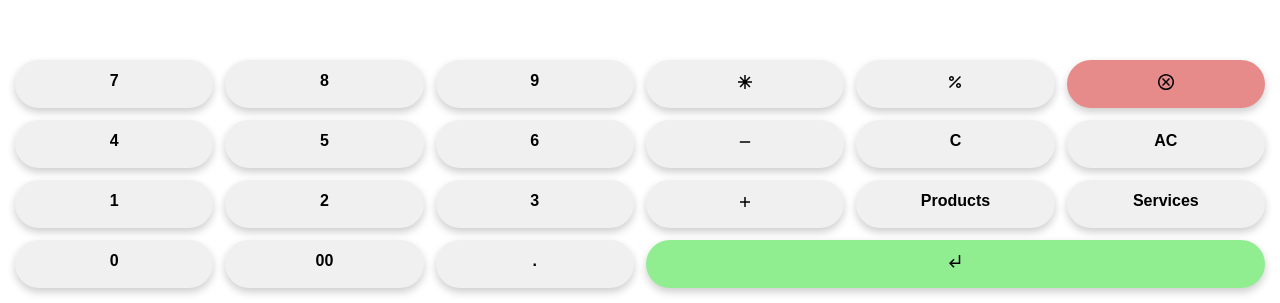
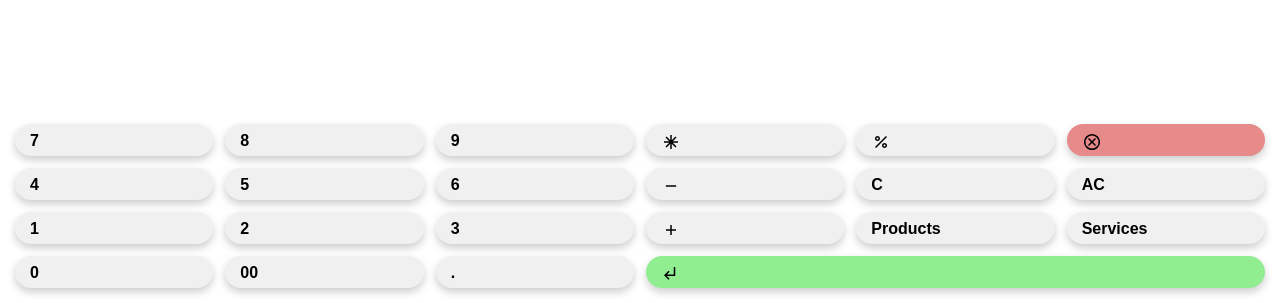
Before and after one commit to mrcocgn/lni.cashier, a React (Vite) app in the folder client/: page / in a window 1280 px wide. Shown: the part 497-800 px from the top of the page. Built offline with nearby package versions, Linux system fonts and the light colour scheme.

Commit message:
fix: adjust padding and text alignment in children class of Calculator.css

```diff
--- a/client/src/app/components/calculator/Calculator.css
+++ b/client/src/app/components/calculator/Calculator.css
@@ -19,10 +19,9 @@
 .children {
   background-color: #f0f0f0;
   border: none;
-  padding: 12px;
-  text-align: center;
   border-radius: 25px;
   box-shadow: var(--box-shadow);
+  padding: 8px 8px 0px 15px
 }
 
 .div1 {
```
